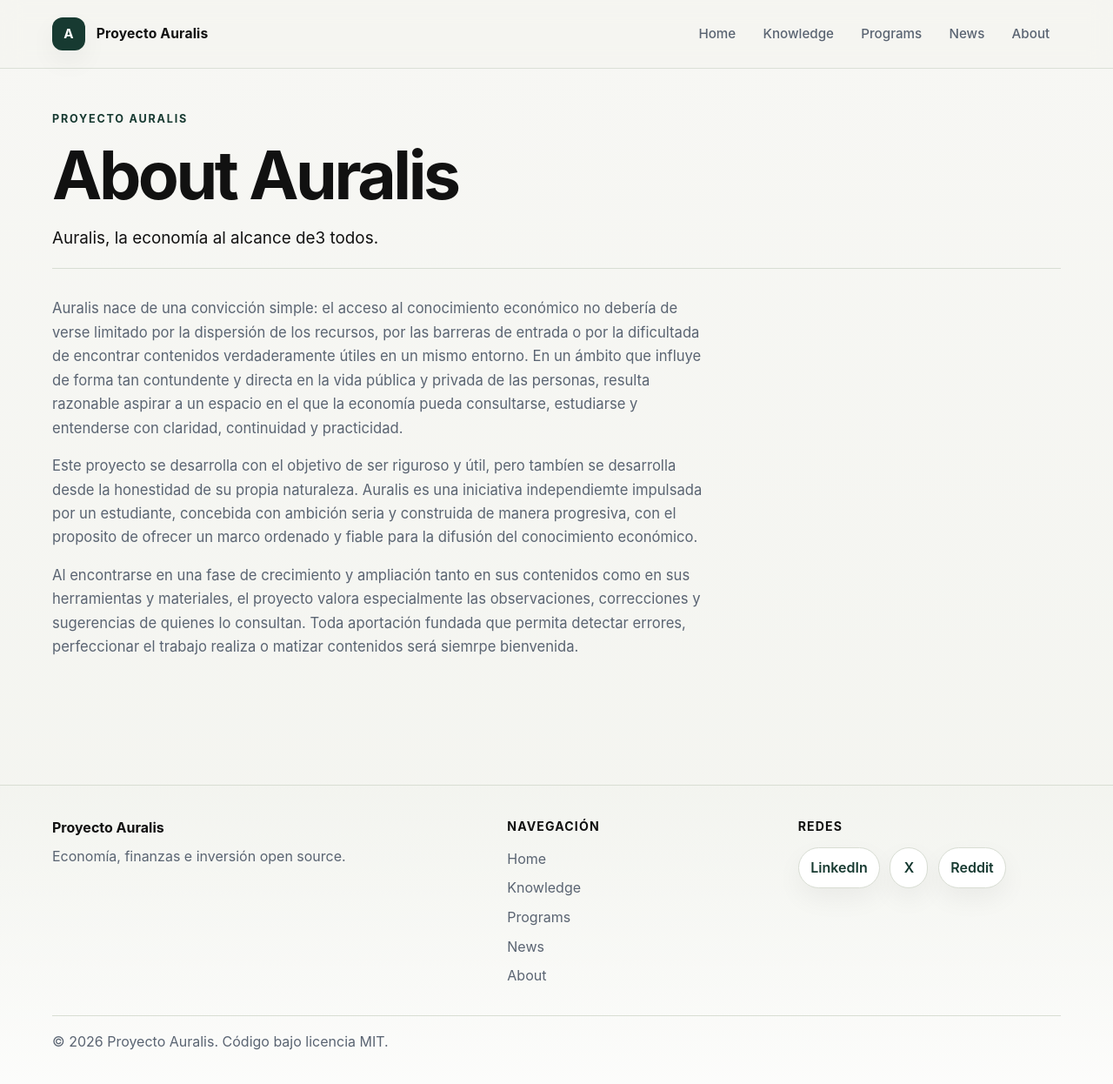
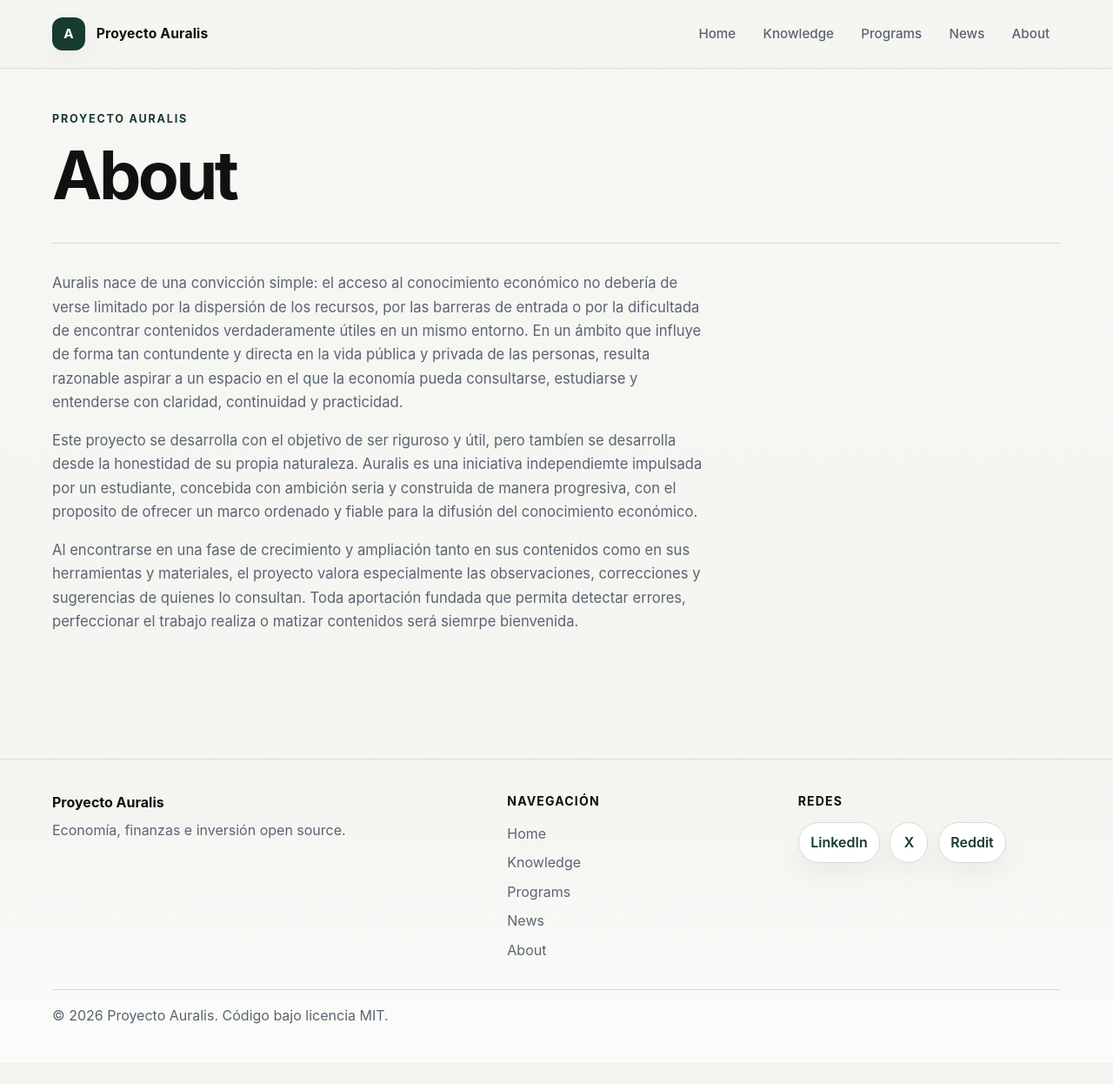
Before and after one commit to Proyecto-Auralis/auralis-site, a Jekyll site: the page built from about/index.md, in a window 1280 px wide and 1250 px high. Shown: the top 1246 px of the window at 87% size. Built offline with Jekyll 4.4.1, drawn with Linux system fonts in a browser that asks for light colours.

Commit message:
Update index.md

```diff
--- a/about/index.md
+++ b/about/index.md
@@ -1,10 +1,11 @@
 ---
 layout: page
-title: About Auralis
+title: About
 permalink: /about/
 description: Información sobre Proyecto Auralis.
-lead: "Auralis, la economía al alcance de3 todos."
+lead: ""
 ---
+
 
 Auralis nace de una convicción simple: el acceso al conocimiento económico no debería de verse limitado por la dispersión de los recursos, por las barreras de entrada o por la dificultada de encontrar contenidos verdaderamente útiles en un mismo entorno. En un ámbito que influye de forma tan contundente y directa en la vida pública y privada de las personas, resulta razonable aspirar a un espacio en el que la economía pueda consultarse, estudiarse y entenderse con claridad, continuidad y practicidad.
 
```
